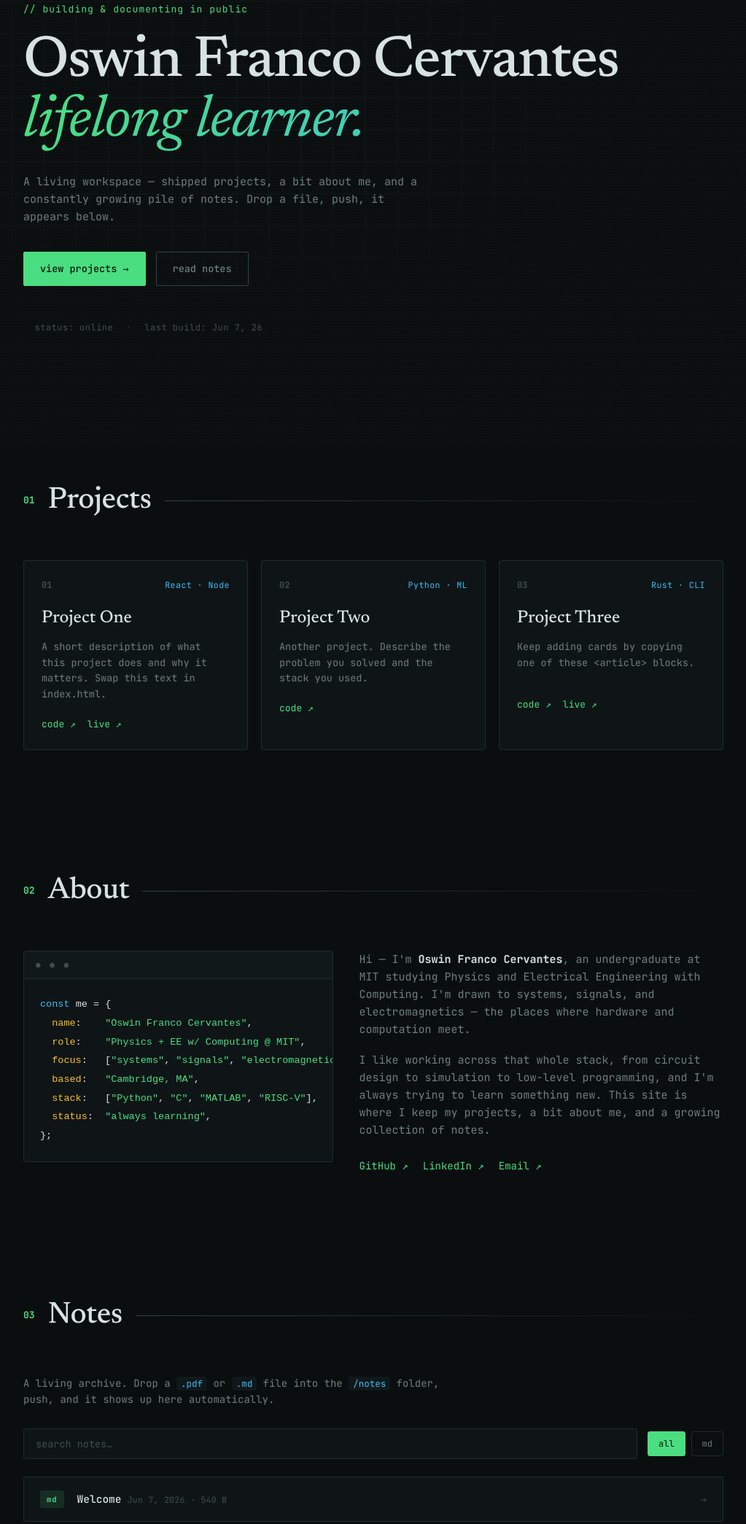
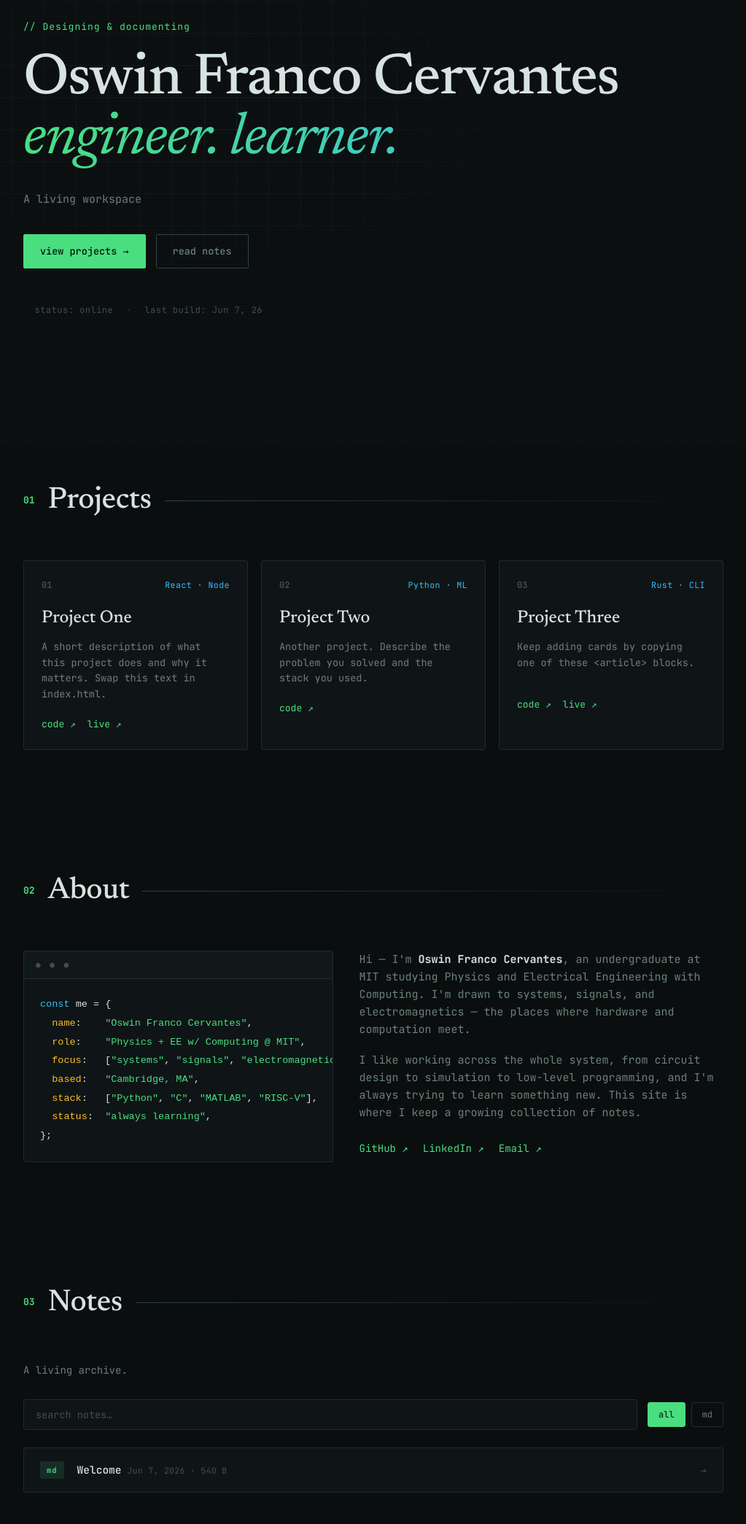
Before and after one commit to Ofcervantes/Website, a plain HTML site: page index.html in a window 1280 px wide. Shown: the part 192-2281 px from the top of the page at 73% size, without its empty margins (128-1151 px from the left). Drawn offline with nearby package versions, Linux system fonts and the light colour scheme.

Commit message:
Updated the website instances

```diff
--- a/index.html
+++ b/index.html
@@ -32,14 +32,13 @@
 <section class="hero">
   <div class="hero-grid"></div>
   <div class="hero-inner">
-    <p class="hero-kicker">// building &amp; documenting in public</p>
+    <p class="hero-kicker">// Designing &amp; documenting</p>
     <h1 class="hero-title">
       <span class="line">Oswin Franco Cervantes</span>
-      <span class="line accent">lifelong learner.</span>
+      <span class="line accent">engineer. learner. </span>
     </h1>
     <p class="hero-sub">
-      A living workspace — shipped projects, a bit about me, and a
-      constantly growing pile of notes. Drop a file, push, it appears below.
+      A living workspace
     </p>
     <div class="hero-cta">
       <a href="#projects" class="btn btn-primary">view projects →</a>
@@ -124,7 +123,7 @@
     </div>
     <div class="about-prose">
       <p>Hi — I'm <strong>Oswin Franco Cervantes</strong>, an undergraduate at MIT studying Physics and Electrical Engineering with Computing. I'm drawn to systems, signals, and electromagnetics — the places where hardware and computation meet.</p>
-      <p>I like working across that whole stack, from circuit design to simulation to low-level programming, and I'm always trying to learn something new. This site is where I keep my projects, a bit about me, and a growing collection of notes.</p>
+      <p>I like working across the whole system, from circuit design to simulation to low-level programming, and I'm always trying to learn something new. This site is where I keep a growing collection of notes.</p>
       <div class="about-links">
         <a href="https://github.com/Ofcervantes" target="_blank" rel="noopener">GitHub ↗</a>
         <a href="https://www.linkedin.com/in/ocerv/" target="_blank" rel="noopener">LinkedIn ↗</a>
@@ -143,8 +142,7 @@
   </div>
 
   <p class="notes-intro">
-    A living archive. Drop a <code>.pdf</code> or <code>.md</code> file into the
-    <code>/notes</code> folder, push, and it shows up here automatically.
+    A living archive.
   </p>
 
   <div class="notes-toolbar">
```
